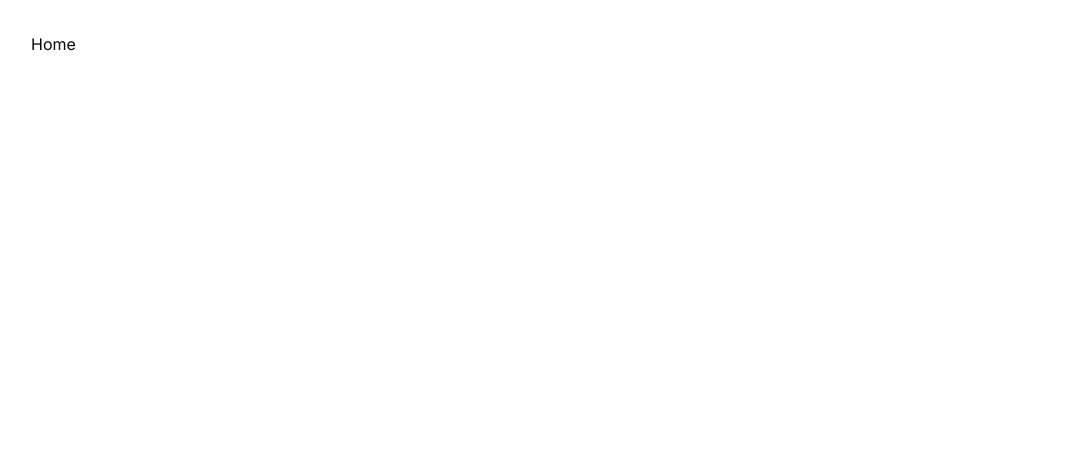
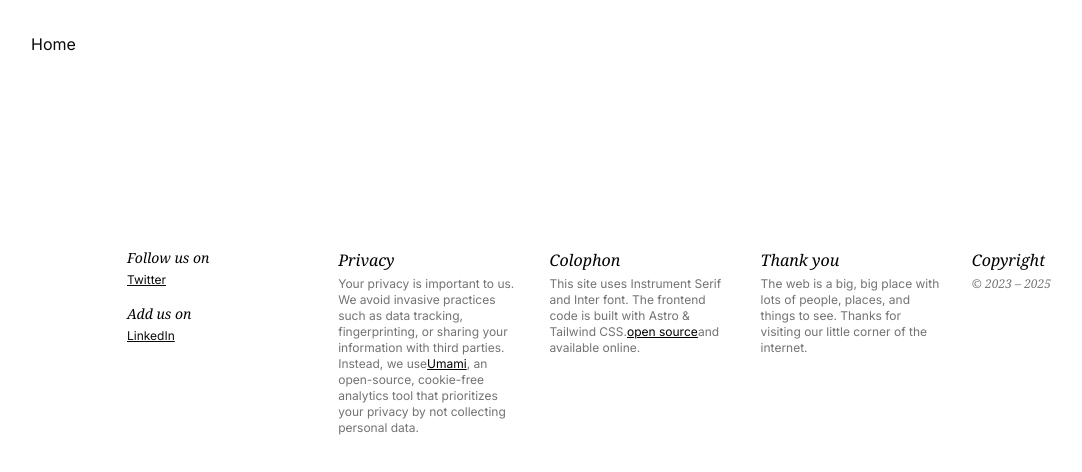
Before and after one commit to akintoluvic/streamer-next-js, a Next.js app: page / in a window 1280 px wide. Shown: the top 472 px of the page, without its empty margins (1-1083 px from the left). Built offline with nearby package versions, Linux system fonts and the light colour scheme.

Commit message:
fix render Text children

```diff
--- a/src/components/foundations/elements/Text.tsx
+++ b/src/components/foundations/elements/Text.tsx
@@ -63,7 +63,7 @@ export default function Text({
   return (
     <Tag className={combinedClasses} {...rest}>
       <slot name="left-icon" />
-      <slot />
+      {rest.children}
       <slot name="right-icon" />
     </Tag>
   );
```
